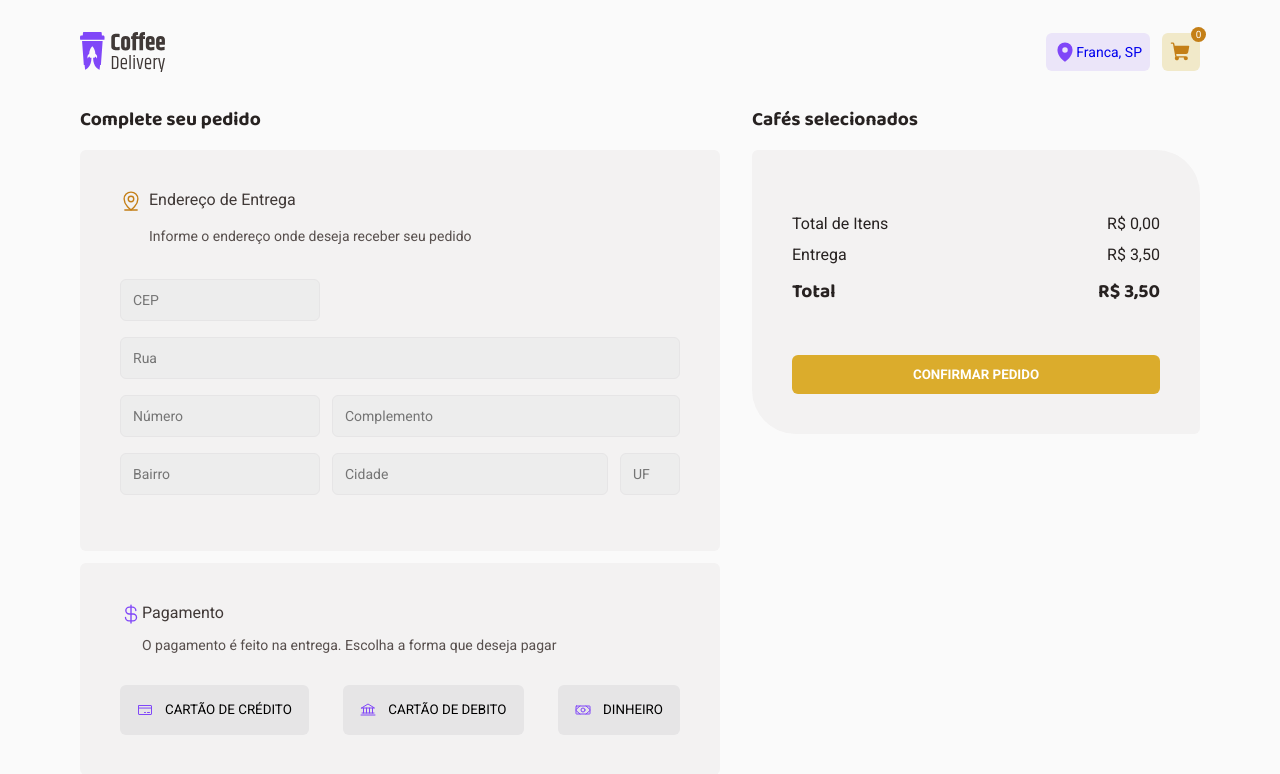
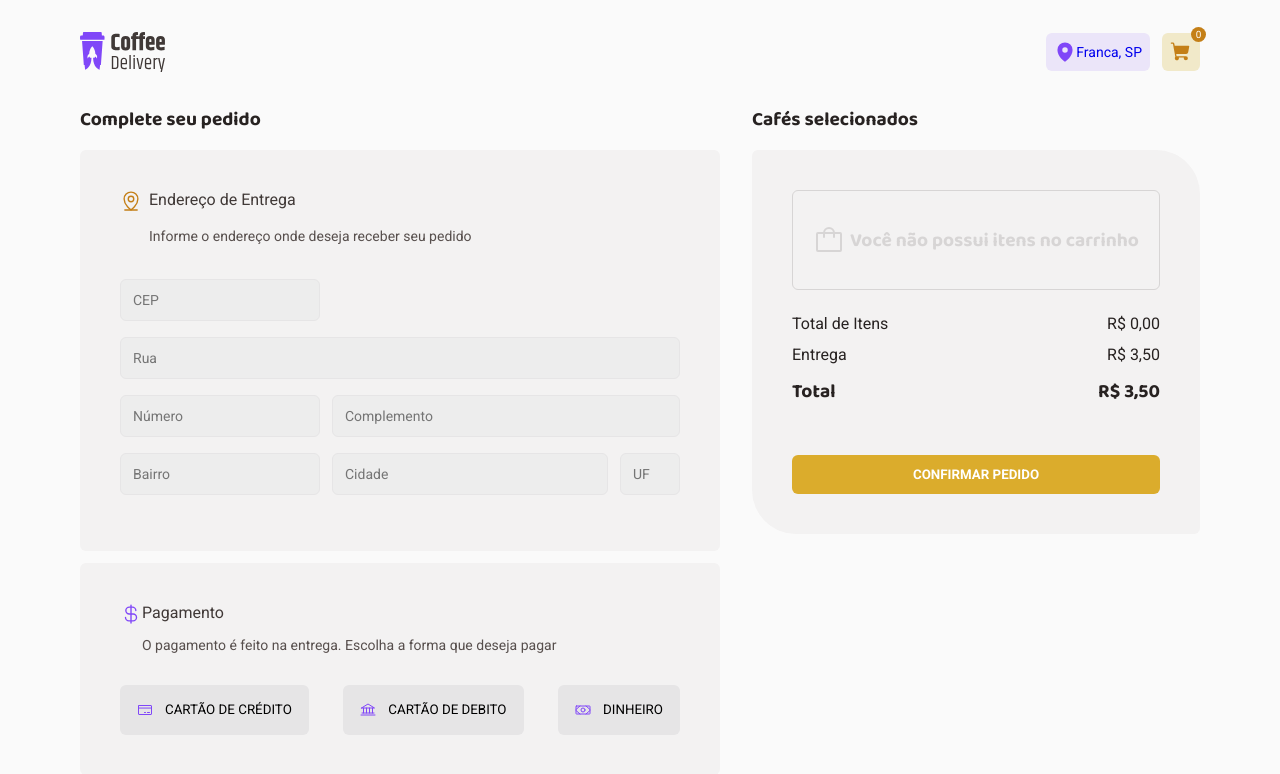
Before and after one commit to Yago-Henrique03/02-coffedelivery-ts, a React (Vite) app: page /payout in a window 1280 px wide. Shown: the top 774 px of the page. Built offline with nearby package versions, Linux system fonts and the light colour scheme.

Commit message:
cashout finished

```diff
--- a/src/pages/Home/Components/OurCoffes/styles.ts
+++ b/src/pages/Home/Components/OurCoffes/styles.ts
@@ -105,4 +105,9 @@ export const ButtonChartContainer = styled.button`
   background: ${(props) => props.theme['purple-dark']};
   border: 0;
   border-radius: 6px;
+  &:hover {
+    background: ${(props) => props.theme.purple};
+    transition: 0.3s;
+    cursor: pointer;
+  }
 `
--- a/src/pages/Payout/Chart/index.tsx
+++ b/src/pages/Payout/Chart/index.tsx
@@ -9,9 +9,10 @@ import {
   ButtonAddContainer,
   RemoveContainer,
   ValueCoffeContainer,
+  NoItemsOnCart,
 } from './styles'
 import { useNavigate } from 'react-router-dom'
-import { Minus, Plus, Trash } from 'phosphor-react'
+import { Bag, Minus, Plus, Trash } from 'phosphor-react'
 
 export function ChartPaymentContainer() {
   const { products, setAddQuantity, removeQuantity, removeFromChart } =
@@ -34,7 +35,13 @@ export function ChartPaymentContainer() {
 
   return (
     <ChartContainer>
-      {itensOnChart.map((cofe: any) => {
+      {itensOnChart.length === 0 ? (
+        <NoItemsOnCart>
+          <Bag size={32} color="#D7D5D5" />
+          <h1>Você não possui itens no carrinho</h1>
+        </NoItemsOnCart>
+      ) : (
+        itensOnChart.map((cofe: any) => {
           return (
             <ProductContainer key={cofe.id}>
               <img src={cofe.src} alt={cofe.name} />
@@ -42,13 +49,19 @@ export function ChartPaymentContainer() {
                 <p>{cofe.name}</p>
                 <QuantityContainer>
                   <ButtonAddContainer>
-                  <button type="button" onClick={() => removeQuantity(cofe.id)}>
+                    <button
+                      type="button"
+                      onClick={() => removeQuantity(cofe.id)}
+                    >
                       <Minus size={17} color="#8047F8" />
                     </button>
 
                     <p>{cofe.quantity}</p>
 
-                  <button type="button" onClick={() => setAddQuantity(cofe.id)}>
+                    <button
+                      type="button"
+                      onClick={() => setAddQuantity(cofe.id)}
+                    >
                       <Plus size={17} color="#8047F8" />
                     </button>
                   </ButtonAddContainer>
@@ -60,13 +73,16 @@ export function ChartPaymentContainer() {
                     REMOVER
                   </RemoveContainer>
                   <ValueCoffeContainer>
-                  <p>R$ {cofe.price.toFixed(2).toString().replace('.', ',')}</p>
+                    <p>
+                      R$ {cofe.price.toFixed(2).toString().replace('.', ',')}
+                    </p>
                   </ValueCoffeContainer>
                 </QuantityContainer>
               </div>
             </ProductContainer>
           )
-      })}
+        })
+      )}
       <PriceValueContainer>
         <div>
           <p>Total de Itens</p>
--- a/src/pages/Payout/Chart/styles.ts
+++ b/src/pages/Payout/Chart/styles.ts
@@ -102,3 +102,17 @@ export const ConfirmOrderContainer = styled.button`
     cursor: not-allowed;
   }
 `
+
+export const NoItemsOnCart = styled.div`
+  border: 1px solid ${(props) => props.theme['base-hover']};
+  height: 100px;
+  display: flex;
+  gap: 5px;
+  align-items: center;
+  justify-content: center;
+  border-radius: 6px;
+  h1 {
+    margin: 0px;
+    color: ${(props) => props.theme['base-hover']};
+  }
+`
--- a/src/pages/Payout/styles.ts
+++ b/src/pages/Payout/styles.ts
@@ -1,6 +1,6 @@
 import styled from 'styled-components'
 
-export const PayoutContainer = styled.main`
+export const PayoutContainer = styled.form`
   display: grid;
   grid-template-columns: 640px 448px;
   grid-gap: 32px;
@@ -9,6 +9,13 @@ export const PayoutContainer = styled.main`
     font-size: 1.2rem;
     margin-bottom: 15px;
   }
+`
+
+export const ChartContainer = styled.div`
+  width: 448px;
+  background: ${(props) => props.theme['base-card']};
+  padding: 2.5rem;
+  border-radius: 6px 44px;
 `
 
 export const FormContainer = styled.form`
@@ -123,15 +130,8 @@ export const ButtonsContainer = styled.div`
     border-radius: 6px;
 
     &:hover {
-      background: ${(props) => props.theme['purple-light']};
+      background: ${(props) => props.theme['base-hover']};
       transition: 0.4s;
     }
   }
 `
-
-export const ChartContainer = styled.div`
-  width: 448px;
-  background: ${(props) => props.theme['base-card']};
-  padding: 2.5rem;
-  border-radius: 6px 44px;
-`
```
Lines whose indentation alone changed are shown as unchanged.
